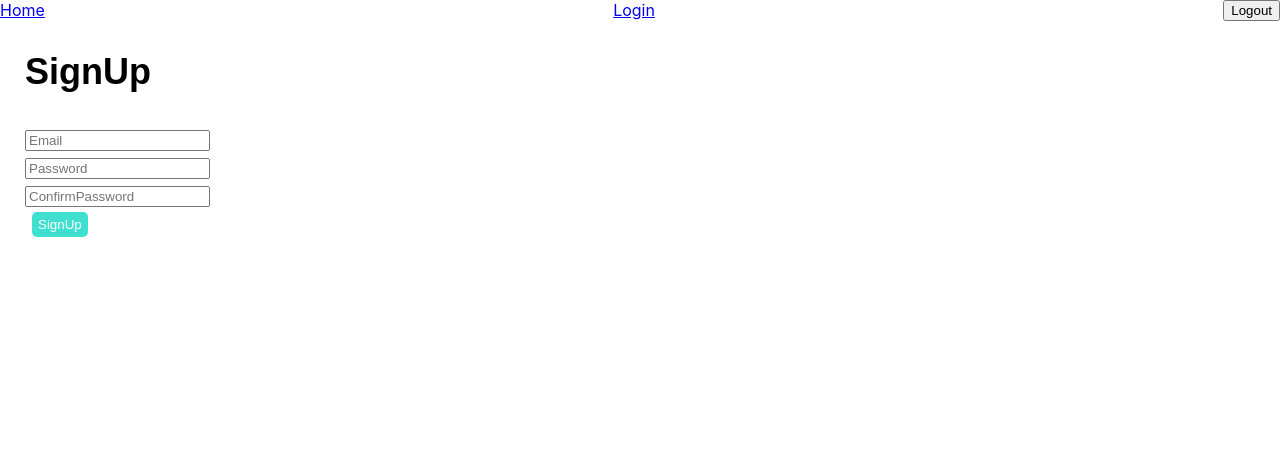
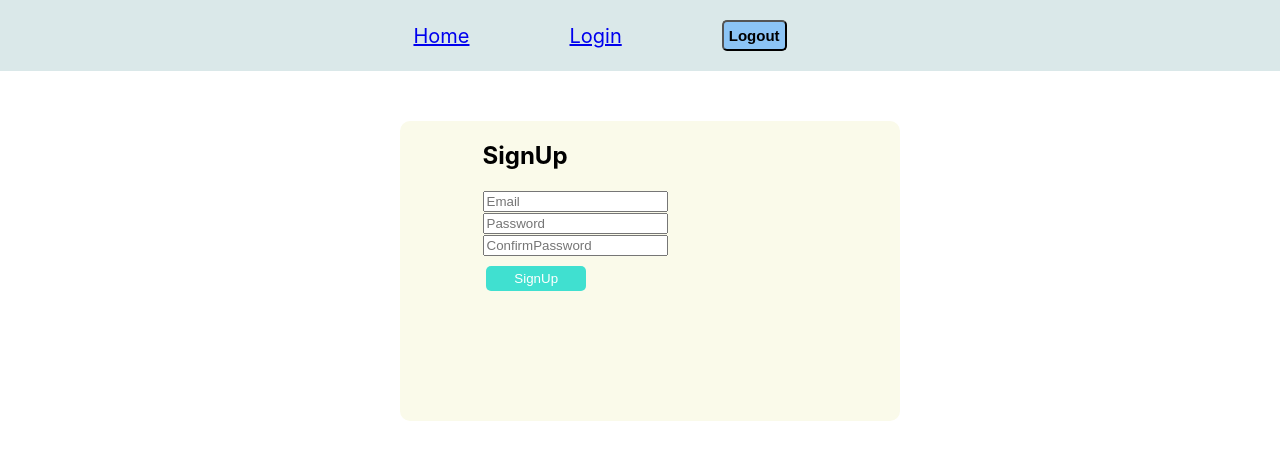
Before and after one commit to Pavanmachareddy/etracker, a React (Create React App) app: page / in a window 1280 px wide. Shown: the top 460 px of the page. Built offline with nearby package versions, Linux system fonts and the light colour scheme; no server answers.

Commit message:
Making Forgot with reset Password

```diff
--- a/src/App.js
+++ b/src/App.js
@@ -6,49 +6,65 @@ import SignUp from "./component/Pages/SignUp/SignUp";
 import WellComePage from "./component/Pages/WellComePage";
 import Profile from "./component/Pages/Profile/Profile";
 import { useEffect, useState } from "react";
+import CreatingPassword from "./component/Pages/CreatingPassword/CreatingPassword";
+import PasswordReset from "./component/Pages/CreatingPassword/PasswordReset";
+import EnterResetCode from "./component/Pages/CreatingPassword/EnterResetCode";
 
 function App() {
-  const [displayName,setDisplayName] = useState('');
-  const [photoUrl,setPhotoUrl] = useState('')
-  const [isLogin,setIsLogin] = useState(false);
+  const [displayName, setDisplayName] = useState("");
+  const [photoUrl, setPhotoUrl] = useState("");
+  const [isLogin, setIsLogin] = useState(false);
 
+  useEffect(() => {
+    if (localStorage.getItem("idToken")) {
+      setIsLogin(true);
 
-  useEffect(()=>{
-    fetch('https://identitytoolkit.googleapis.com/v1/accounts:lookup?key=AIzaSyA99thkT2KGxjW0fXTrkbxeP83YIjyXr10',{
-      method:'POST',
-      body:JSON.stringify({
-        idToken:localStorage.getItem('idToken')
-      }),
-      headers:{
-        'Content-Type':'application/json'
-      }
-    }).then(res=>{
-      if(res.ok){
-        return res.json();
-      }else{
-        return res.json((data)=>{
-          throw new Error(data.error.message)
+      fetch(
+        "https://identitytoolkit.googleapis.com/v1/accounts:update?key=AIzaSyA99thkT2KGxjW0fXTrkbxeP83YIjyXr10",
+        {
+          method: "POST",
+          body: JSON.stringify({
+            idToken: localStorage.getItem("idToken"),
+          }),
+          headers: {
+            "Content-Type": "application/json",
+          },
+        }
+      )
+        .then((res) => {
+          if (res.ok) {
+            return res.json();
+          } else {
+            return res.json((data) => {
+              throw new Error(data.error.message);
+            });
+          }
         })
-      }
-    }).then((data)=>{
-      setDisplayName(data.displayName);
-      setPhotoUrl(data.photoUrl)
-    }).catch((err)=>{
-      alert(err)
-    })
-
-
-  },[])
-
+        .then((data) => {
+          setDisplayName(data.displayName);
+          setPhotoUrl(data.photoUrl);
+        })
+        .catch((err) => {
+          alert(err);
+        });
+    }
+  }, []);
 
   return (
     <>
-      <Header login={isLogin} setLogin={setIsLogin}/>
+      <Header login={isLogin} setLogin={setIsLogin} />
       <Routes>
         <Route exact path="/" element={<SignUp />} />
         <Route exact path="/welcome" element={<WellComePage />} />
-        <Route exact path="/login" element={<Login setLogin={setIsLogin}/>} />
-        <Route exact path="/completeprofile" element={<Profile  inputName={displayName} inputURL={photoUrl}/>} />
+        <Route exact path="/login" element={<Login setLogin={setIsLogin} />} />
+        <Route
+          exact
+          path="/completeprofile"
+          element={<Profile inputName={displayName} inputURL={photoUrl} />}
+        />
+        <Route exact path="/resetpassword" element={<PasswordReset />} />
+        <Route exact path="/enterresetcode" element={<EnterResetCode />} />
+        <Route exact path="/createpassword" element={<CreatingPassword />} />
       </Routes>
     </>
   );
--- /dev/null
+++ b/src/component/Layout/Header/Header.css
@@ -0,0 +1,26 @@
+.header{
+    background-color: rgb(218,232,233);
+    margin-bottom:20px;
+    padding:20px;
+}
+.nav{
+    display: flex;
+    align-items: center;
+    justify-content: center;
+    font-size: 20px;
+    text-decoration: none;
+    padding-left: 20px;
+}
+
+.home{
+    margin-right: 100px;
+    margin-left: -100px;
+}
+.btn{
+    background-color: rgb(140,196,245);
+    padding:5px;
+    margin-left: 100px;
+    font-size: 15px;
+    font-weight: 700;
+    border-radius: 5px;
+}
--- a/src/component/Layout/Header/Header.js
+++ b/src/component/Layout/Header/Header.js
@@ -1,19 +1,25 @@
 import React from "react";
 import { Link, useNavigate } from "react-router-dom";
+import "./Header.css";
 
-const Header = () => {
+const Header = (props) => {
+  const navigate = useNavigate();
 
-  const navigate=useNavigate();
-
-  const logoutHandler=()=>{
-    localStorage.removeItem("idToken")
-    navigate('/login')
-  }
+  const logoutHandler = () => {
+    localStorage.removeItem("idToken");
+    navigate("/login");
+  };
   return (
-    <div style={{display:'flex',justifyContent: "space-between"}}>
-      <Link to="/" className="home">Home</Link>
-      <Link to="login">Login</Link>
-      <button onClick={logoutHandler}>Logout</button>
+    <div className="header">
+      <nav className="nav">
+        <Link to="/" className="home">
+          Home
+        </Link>
+        <Link to="login">Login</Link>
+        <button className="btn" onClick={logoutHandler}>
+          Logout
+        </button>
+      </nav>
     </div>
   );
 };
--- /dev/null
+++ b/src/component/Pages/CreatingPassword/CreatingPassword.js
@@ -0,0 +1,64 @@
+import React, { useRef } from "react";
+import { useNavigate } from "react-router-dom";
+
+const CreatingPassword = () => {
+  const inputCreatePassRef = useRef();
+  const inputCreateConfirmPassRef = useRef();
+  const navigate = useNavigate();
+
+  const createPassHandler = (event) => {
+    event.preventDefault();
+
+    const enteredNewPass = inputCreatePassRef.current.value;
+    if (enteredNewPass !== inputCreateConfirmPassRef.current.value) {
+      alert("Confirm Password is different");
+      return;
+    }
+    fetch(
+      "https://identitytoolkit.googleapis.com/v1/accounts:resetPassword?key=AIzaSyA99thkT2KGxjW0fXTrkbxeP83YIjyXr10",
+      {
+        method: "POST",
+        body: JSON.stringify({
+          obbCode: localStorage.getItem("ObbCode"),
+          newPassword: enteredNewPass,
+        }),
+        headers: {
+          "Content-Type": "application/json",
+        },
+      }
+    )
+      .then((res) => {
+        if (res.ok) {
+          alert("Password Created Successfully");
+          return res.json();
+        } else {
+          return res.json((data) => {
+            alert(data.error.message);
+          });
+        }
+      })
+      .then(navigate("/login"));
+  };
+
+  return (
+    <div>
+      <input
+        type="password"
+        required
+        placeholder="Password"
+        ref={inputCreatePassRef}
+      />
+      <input
+        type="password"
+        required
+        placeholder="Confirm Password"
+        ref={inputCreateConfirmPassRef}
+      />
+      <button type="submit" onClick={createPassHandler}>
+        Change Password
+      </button>
+    </div>
+  );
+};
+
+export default CreatingPassword;
--- /dev/null
+++ b/src/component/Pages/CreatingPassword/EnterResetCode.js
@@ -0,0 +1,54 @@
+import React, { useRef } from "react";
+import { useNavigate } from "react-router-dom";
+
+const EnterResetCode = () => {
+  const inputResetCodeRef = useRef();
+  const navigate = useNavigate();
+
+  const resetCodeHandler = (event) => {
+    event.preventDefault();
+
+    const enteredResetCode = inputResetCodeRef.current.value;
+
+    fetch(
+      "https://identitytoolkit.googleapis.com/v1/accounts:resetPassword?key=AIzaSyA99thkT2KGxjW0fXTrkbxeP83YIjyXr10",
+      {
+        method: "POST",
+        body: JSON.stringify({
+          oobCode: enteredResetCode,
+        }),
+        headers: {
+          "Content-Type": "application/json",
+        },
+      }
+    )
+      .then((res) => {
+        if (res.ok) {
+          alert("Verified");
+          return res.json();
+        } else {
+          return res.json((data) => {
+            alert(data.error.message);
+          });
+        }
+      })
+      .then(
+        localStorage.setItem("ObbCode", enteredResetCode),
+        navigate("/createpassword")
+      )
+      .catch((err) => {
+        alert(err);
+      });
+  };
+  return (
+    <div>
+      <label htmlFor="resetCode">Enter Reset Code</label>
+      <input id="resetCode" required type="text" ref={inputResetCodeRef} />
+      <button type="submit" onClick={resetCodeHandler}>
+        Submit
+      </button>
+    </div>
+  );
+};
+
+export default EnterResetCode;
--- /dev/null
+++ b/src/component/Pages/CreatingPassword/PasswordReset.js
@@ -0,0 +1,52 @@
+import React, { useRef } from "react";
+import { useNavigate } from "react-router-dom";
+
+const PasswordReset = () => {
+  const inputResetEmailRef = useRef();
+  const navigate = useNavigate();
+
+  const resetHandler = (event) => {
+    event.preventDefault();
+
+    const enteredResetEmail = inputResetEmailRef.current.value;
+
+    fetch(
+      "https://identitytoolkit.googleapis.com/v1/accounts:sendOobCode?key=AIzaSyA99thkT2KGxjW0fXTrkbxeP83YIjyXr10",
+      {
+        method: "POST",
+        body: JSON.stringify({
+          requestType: "PASSWORD_RESET",
+          email: enteredResetEmail,
+        }),
+        headers: {
+          "Content-Type": "application/json",
+        },
+      }
+    )
+      .then((res) => {
+        if (res.ok) {
+          alert("Reset Link Sent");
+          return res.json();
+        } else {
+          return res.json((data) => {
+            throw new Error(data.error.message);
+          });
+        }
+      })
+      .then(navigate("/enterresetcode"))
+      .catch((err) => {
+        alert(err);
+      });
+  };
+  return (
+    <div>
+      <h2>Enter the email with which you registered</h2>
+      <input type="email" placeholder="Email" ref={inputResetEmailRef} />
+      <button type="submit" onClick={resetHandler}>
+        Send Link
+      </button>
+    </div>
+  );
+};
+
+export default PasswordReset;
--- a/src/component/Pages/Login/Login.css
+++ b/src/component/Pages/Login/Login.css
@@ -1,16 +1,30 @@
 .loginBody{
-    font-family:Arial, Helvetica, sans-serif;
-    font-size:24px;
-    margin:25px;
-    width:350px;
-    height:200px;
+   display:flex;
+   justify-content: center;
+   height:300px;
+   width:500px;
+   margin-left:400px;
+   margin-top:50px;
+   background-color:rgb(250,250,234);
+   border-radius: 20px;
+}
+
+.loginForm{
+    display:flex;
+    flex-direction: column;
+    padding:50px;
+    justify-content: space-between;
+    align-items: center;
+    justify-content: center;
 }
 .loginBtn{
     color:white;
+    margin:10px 0px;
     background-color: turquoise;
     border-radius: 5px;
     border:none;
     margin-left: 2%;
     height: 25px;
+    width:100px;
     cursor: pointer;
 }
--- a/src/component/Pages/Login/Login.js
+++ b/src/component/Pages/Login/Login.js
@@ -1,6 +1,6 @@
 import React, { useRef } from "react";
-import { useNavigate } from "react-router-dom";
-import './Login.css';
+import { useNavigate, Link } from "react-router-dom";
+import "./Login.css";
 
 const Login = (props) => {
   const loginEmailRef = useRef();
@@ -31,22 +31,24 @@ const Login = (props) => {
           return res.json();
         } else {
           return res.json().then((data) => {
-            alert(data.error.message)
-            throw new Error(data.error.message)
+            alert(data.error.message);
+            throw new Error(data.error.message);
           });
         }
       })
       .then((data) => {
-         localStorage.setItem("idToken", data.idToken);
-        props.setLogin(true)
+        localStorage.setItem("idToken", data.idToken);
+        props.setLogin(true);
         navigate("/welcome");
-      }).catch((err)=>{
-        console.log("Something Went Wrong")
       })
+      .catch((err) => {
+        console.log("Something Went Wrong");
+      });
   };
   return (
     <div className="loginBody">
-      <form onSubmit={loginSubmitHandler}>
+      <form className="loginForm" onSubmit={loginSubmitHandler}>
+        <h2>Login</h2>
         <label htmlFor="loginEmail">Email:</label>
         <input type="email" id="loginEmail" required ref={loginEmailRef} />
         <label htmlFor="loginPassword">Password:</label>
@@ -57,8 +59,9 @@ const Login = (props) => {
           ref={loginpasswordRef}
         />
         <button type="submit" className="loginBtn">
-          Submit
+          Login
         </button>
+        <Link to="/resetpassword">ForgotPassword</Link>
       </form>
     </div>
   );
--- a/src/component/Pages/Profile/Profile.js
+++ b/src/component/Pages/Profile/Profile.js
@@ -1,55 +1,69 @@
-import React, { useRef } from 'react'
-import './Profile.css';
+import React, { useRef } from "react";
+import "./Profile.css";
 
 const Profile = (props) => {
   const fullNameRef = useRef();
   const profileUrlRef = useRef();
 
-    const tokenId = localStorage.getItem("idToken")
-    console.log(tokenId)
+  const tokenId = localStorage.getItem("idToken");
+  console.log(tokenId);
 
-    const profileUpdateHandler=(e)=>{
+  const profileUpdateHandler = (e) => {
     e.preventDefault();
 
     const enteredFullName = fullNameRef.current.value;
     const eneteredProfileUrl = profileUrlRef.current.value;
 
-        fetch("https://identitytoolkit.googleapis.com/v1/accounts:update?key=AIzaSyA99thkT2KGxjW0fXTrkbxeP83YIjyXr10",
+    fetch(
+      "https://identitytoolkit.googleapis.com/v1/accounts:update?key=AIzaSyA99thkT2KGxjW0fXTrkbxeP83YIjyXr10",
       {
-            method:'POST',
-            body:JSON.stringify({
-                idToken:tokenId,
-                displayName:enteredFullName,
-                photoUrl:eneteredProfileUrl,
-                returnSecureToken:true,
+        method: "POST",
+        body: JSON.stringify({
+          idToken: tokenId,
+          displayName: enteredFullName,
+          photoUrl: eneteredProfileUrl,
+          returnSecureToken: true,
         }),
-            headers:{
-                'Content-Type':'application/json'
+        headers: {
+          "Content-Type": "application/json",
+        },
       }
-        }).then(res=>{
-            if(res.ok){
-                alert('Profile Updated');
+    ).then((res) => {
+      if (res.ok) {
+        alert("Profile Updated");
         return res.json();
-            }else{
-                return res.json((data)=>{
-                    console.log(data,'----error-data')
-                    alert(data.error.message)
-                })
+      } else {
+        return res.json((data) => {
+          console.log(data, "----error-data");
+          alert(data.error.message);
+        });
       }
-        })
-    }
+    });
+  };
   return (
-    <div className='profile'>
-      <form className='form' onSubmit={profileUpdateHandler}>
+    <div className="profile">
+      <form className="form" onSubmit={profileUpdateHandler}>
         <h2>Contact Details</h2>
-        <label htmlFor='fullName'>FullName:</label>
-        <input  type="text" id="fullname" required ref={fullNameRef} placeholder={props.inputName} />
-        <label htmlFor='profileURL'>Profile Photo URL:</label>
-        <input  type="text" id="profileURL" required ref={profileUrlRef} placeholder={props.inputURL}/>
-        <button type='submit'>Update</button>
+        <label htmlFor="fullName">FullName:</label>
+        <input
+          type="text"
+          id="fullname"
+          required
+          ref={fullNameRef}
+          placeholder={props.inputName}
+        />
+        <label htmlFor="profileURL">Profile Photo URL:</label>
+        <input
+          type="text"
+          id="profileURL"
+          required
+          ref={profileUrlRef}
+          placeholder={props.inputURL}
+        />
+        <button type="submit">Update</button>
       </form>
     </div>
-  )
-}
+  );
+};
 
-export default Profile
+export default Profile;
--- a/src/component/Pages/SignUp/SignUp.css
+++ b/src/component/Pages/SignUp/SignUp.css
@@ -1,16 +1,53 @@
 .signUpBody{
-    font-family:Arial, Helvetica, sans-serif;
-    font-size:24px;
-    margin:25px;
-    width:350px;
-    height:200px;
+    /* display: flex;
+    justify-content: center;
+    height: 300px;
+    width: 300px;
+    margin-left: 480px;
+    margin-top: 50px;
+    background-color: rgb(250,250,234); */
+    border-radius: 10px;
+    display:flex;
+    justify-content: center;
+    height:300px;
+    width:500px;
+    margin-left:400px;
+    margin-top:50px;
+    background-color:rgb(250,250,234);
+}
+
+.signUpform{
+    display:flex;
+    justify-content:center;
+    align-items: center;
+    padding:20px;
 }
 .signUpBtn{
+    /* color:white;
+    background-color: turquoise;
+    border-radius: 5px;
+    border:none;
+    margin-top: 10px;
+    height: 25px;
+    width: 60px;
+    cursor: pointer; */
     color:white;
+    margin:10px 0px;
     background-color: turquoise;
     border-radius: 5px;
     border:none;
     margin-left: 2%;
     height: 25px;
+    width:100px;
     cursor: pointer;
 }
+
+.signUpform input{
+    padding:30px;
+    border-radius: 5px;
+
+}
+
+.verifyOtp{
+    margin:15%;
+}
--- a/src/component/Pages/SignUp/SignUp.js
+++ b/src/component/Pages/SignUp/SignUp.js
@@ -49,8 +49,8 @@ const SignUp = () => {
         }
       })
       .then((data) => {
-        localStorage.setItem("idToken", data.idToken);
-         console.log(data);
+        // localStorage.setItem("idToken", data.idToken);
+        //  console.log(data);
         let id = data.idToken;
 
         fetch(
@@ -58,7 +58,7 @@ const SignUp = () => {
           {
             method: "POST",
             body: JSON.stringify({
-              // requestType: "VERIFY_EMAIL",
+              requestType: "VERIFY_EMAIL",
               idToken: id,
             }),
             headers: {
@@ -68,11 +68,11 @@ const SignUp = () => {
         ).then((res) => {
           if (res.ok) {
             console.log("Otp sent");
-            console.log(res,'.......')
+            console.log(res, ".......");
           } else {
             return res.json().then((data) => {
               alert("Something went wrong");
-              console.log(data,'---------daaaa')
+              console.log(data, "---------daaaa");
             });
           }
         });
@@ -80,9 +80,10 @@ const SignUp = () => {
   };
   return (
     <div className="signUpBody">
-      <h2>SignUp</h2>
-      <form onSubmit={submitHandler}>
+      <form className="SignUpform" onSubmit={submitHandler}>
+        <h2>SignUp</h2>
         <input type="email" placeholder="Email" required ref={inputEmailRef} />
+        <br />
 
         <input
           type="password"
@@ -90,6 +91,7 @@ const SignUp = () => {
           required
           ref={inputPasswordRef}
         />
+        <br />
 
         <input
           type="password"
@@ -97,12 +99,17 @@ const SignUp = () => {
           required
           ref={inputConfirmPasswordRef}
         />
+        <br />
 
         <div>
-          <button className="signUpBtn">SignUp</button>
+          <button className="signUpBtn" type="submit">
+            SignUp
+          </button>
         </div>
       </form>
-      <div>{isVerify && <VerifyEmailId />}</div>
+      <div className="verifyOtp">
+        {isVerify && <VerifyEmailId verify={setIsVerify} />}
+      </div>
     </div>
   );
 };
--- a/src/component/Pages/WellComePage.js
+++ b/src/component/Pages/WellComePage.js
@@ -1,17 +1,19 @@
-import React from 'react'
-import { Link } from 'react-router-dom'
+import React from "react";
+import { Link } from "react-router-dom";
 
 const WellComePage = () => {
   return (
     <>
       <div>
-      <h2>Wellcome to Expense Tracker</h2>
-    </div>
-    <p> Your profile is Incomplete.<Link to="/completeprofile">Complete Now</Link></p>
+        <h2>Wellcome to Expense Tracker</h2>
+      </div>
+      <p>
+        {" "}
+        Your profile is Incomplete.
+        <Link to="/completeprofile">Complete Now</Link>
+      </p>
+    </>
+  );
+};
 
-    </>
-
-  )
-}
-
-export default WellComePage
+export default WellComePage;
```
Lines whose indentation alone changed are shown as unchanged.
